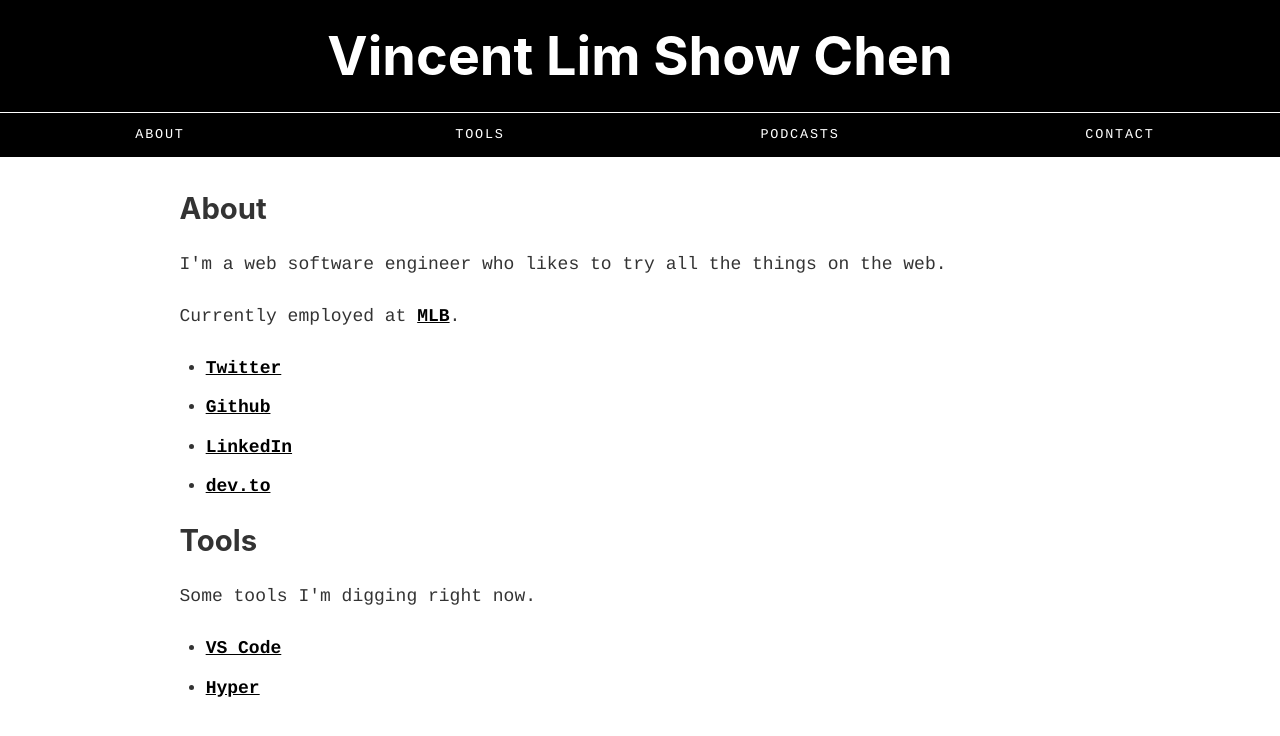
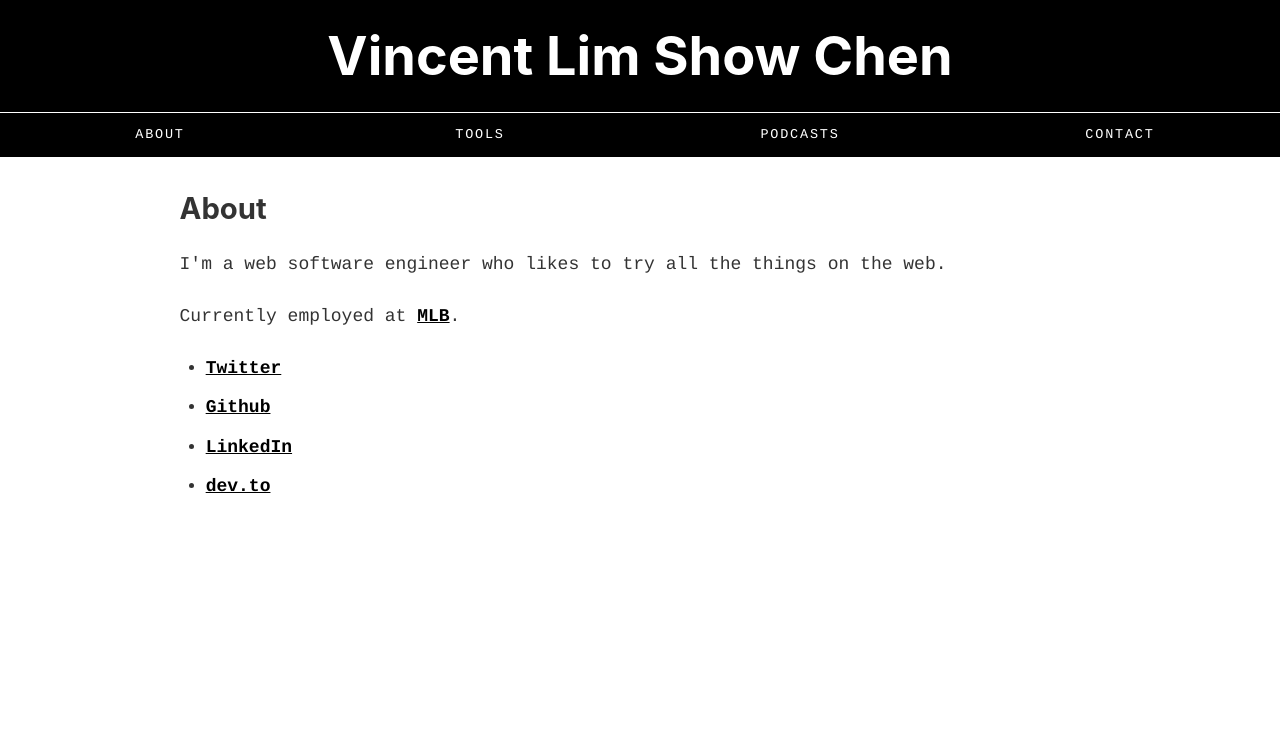
Before and after one commit to bereninga/2018-08-24_gatsby-2-3, a Gatsby site: page /about in a window 1280 px wide. Built offline with nearby package versions, Linux system fonts and the light colour scheme; Gatsby itself is replaced by a stand-in of ours.

Commit message:
Whoops, some repeated content.

```diff
--- a/src/pages/about.js
+++ b/src/pages/about.js
@@ -14,12 +14,6 @@ const About = () => (
         <li><a href="//www.linkedin.com/in/vlimshowchen/">LinkedIn</a></li>
         <li><a href="//dev.to/bereninga">dev.to</a></li>
     </ul>
-    <Subheader text="Tools" />
-    <p>Some tools I'm digging right now.</p>
-    <ul>
-      <li><a href="//github.com/Microsoft/vscode">VS Code</a></li>
-      <li><a href="//github.com/zeit/hyper">Hyper</a></li>
-    </ul>
   </Layout>
 )
 
```
